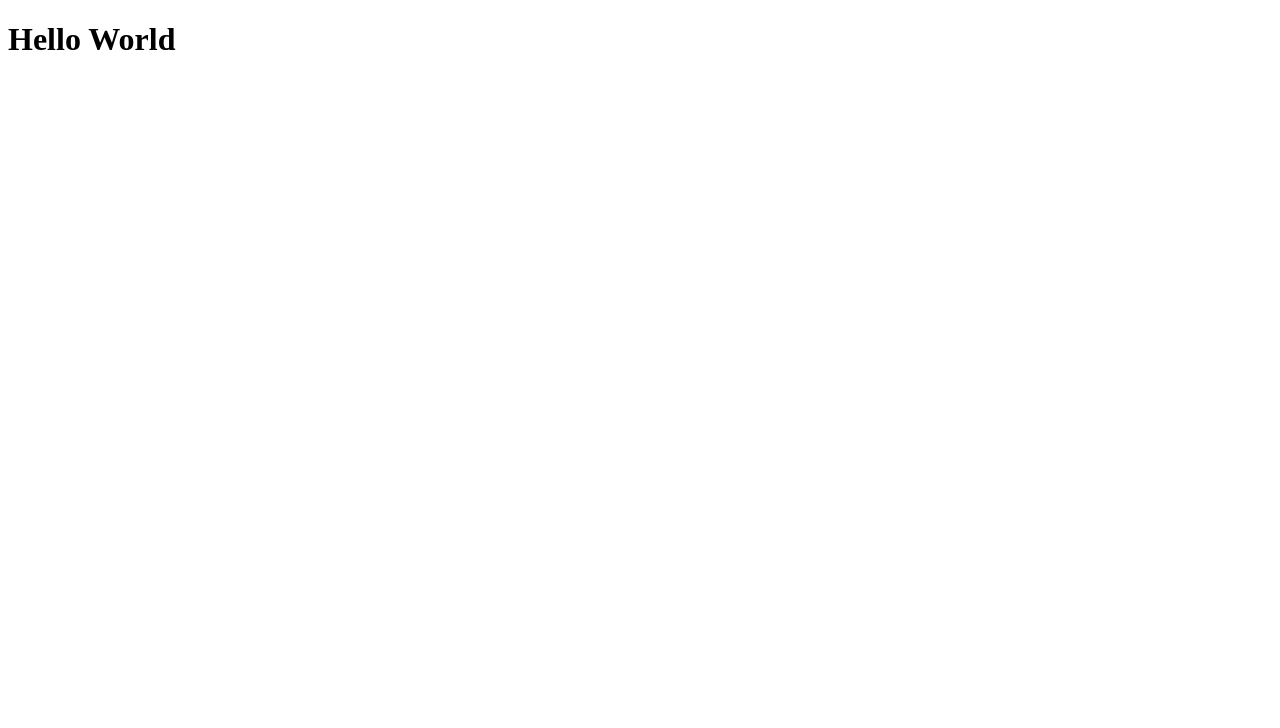
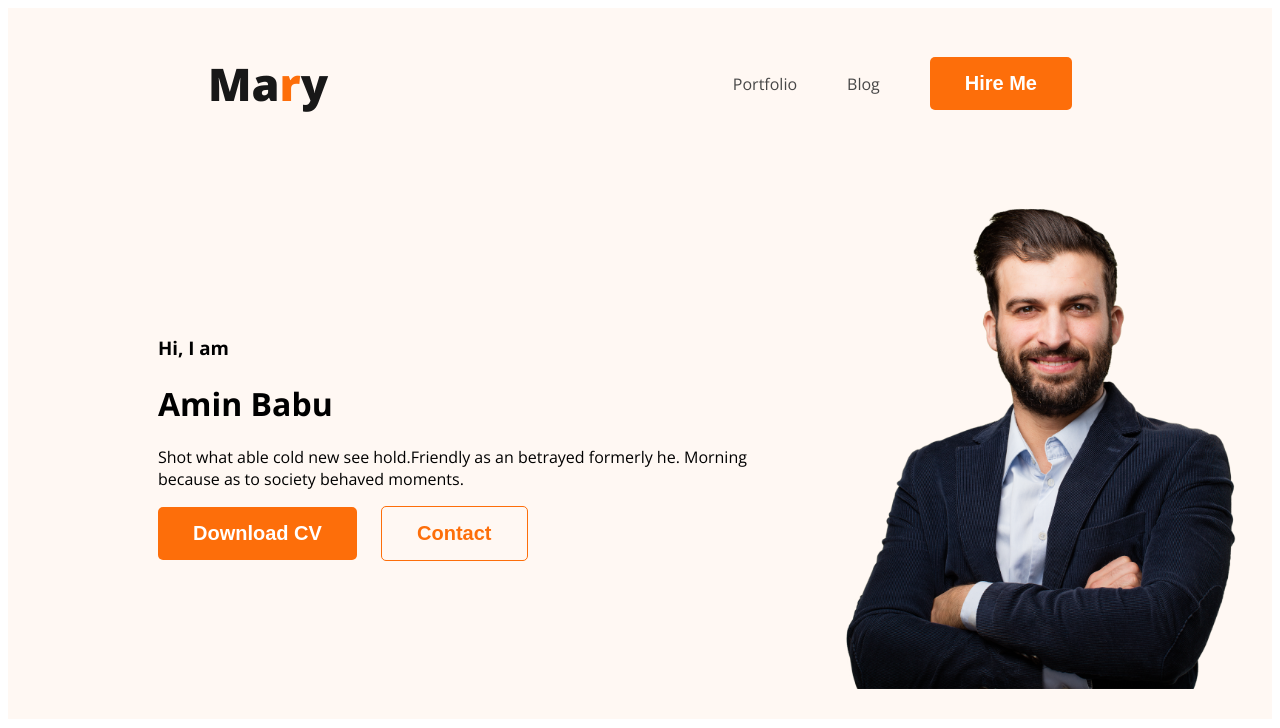
Before and after one commit to amin-babu/web-developer-portfolio, a plain HTML site: page index.html in a window 1280 px wide. Drawn offline with nearby package versions, Linux system fonts and the light colour scheme; a web font is replaced by a local one.

Commit message:
header and navber added

```diff
--- a/index.html
+++ b/index.html
@@ -4,8 +4,33 @@
   <meta charset="UTF-8">
   <meta name="viewport" content="width=device-width, initial-scale=1.0">
   <title>Web Developer | Portfolio</title>
+  <link rel="preconnect" href="https://fonts.googleapis.com">
+  <link rel="preconnect" href="https://fonts.gstatic.com" crossorigin>
+  <link href="https://fonts.googleapis.com/css2?family=Encode+Sans+Expanded:wght@100;200;300;400;500;600;700;800;900&family=Fira+Sans:ital,wght@0,100;0,200;0,300;0,400;0,500;0,600;0,700;0,800;0,900;1,100;1,200;1,300;1,400;1,500;1,600;1,700;1,800;1,900&family=Josefin+Sans:ital,wght@0,600;1,600&family=Kanit:ital,wght@0,100;0,200;0,300;0,400;0,500;0,600;0,700;0,800;0,900;1,100;1,200;1,300;1,400;1,500;1,600;1,700;1,800;1,900&family=Montserrat:ital,wght@0,100..900;1,100..900&family=Noto+Sans+JP:wght@800&family=Noto+Sans+Old+South+Arabian&family=Noto+Sans:ital,wght@0,100..900;1,100..900&family=Nunito+Sans:ital,opsz,wght@0,6..12,200..1000;1,6..12,200..1000&family=Open+Sans:ital,wght@0,300..800;1,300..800&family=Oxygen:wght@300;400;700&family=Raleway:ital,wght@0,100..900;1,100..900&family=Roboto:ital,wght@0,100;0,300;0,400;0,500;0,700;0,900;1,100;1,300;1,400;1,500;1,700;1,900&family=Ubuntu:ital,wght@0,300;0,400;0,500;0,700;1,300;1,400;1,500;1,700&family=Wix+Madefor+Text:ital,wght@0,700;1,700&family=Work+Sans:ital,wght@0,100..900;1,100..900&display=swap" rel="stylesheet">
+  <link rel="stylesheet" href="style.css">
 </head>
 <body>
-  <h1>Hello World</h1>
+  <header class="header">
+    <nav>
+      <h3 class="nav-title">Ma<span class="text-primary">r</span>y</h3>
+      <ul>
+        <li><a href="#">Portfolio</a></li>
+        <li><a href="#">Blog</a></li>
+        <li><button class="btn-primary">Hire Me</button></li>
+      </ul>
+    </nav>
+
+    <div class="banner">
+      <div class="banner-content">
+        <h3 class="banner-greeting">Hi, I am</h3>
+        <h1 class="banner-title">Amin Babu</h1>
+        <p>Shot what able cold new see hold.Friendly as an betrayed formerly he. Morning because as to society behaved moments.</p>
+        <button class="btn-primary">Download CV</button>
+        <button class="contact-btn">Contact</button>
+      </div>
+
+      <img class="profile-img" src="images/hardy.png" alt="">
+    </div>
+  </header>
 </body>
 </html>
--- /dev/null
+++ b/style.css
@@ -0,0 +1,75 @@
+
+body{
+  font-family: "Open Sans", sans-serif;
+}
+
+.text-primary{
+  color: #fd6e0a;
+}
+
+.btn-primary{
+  padding: 15px 35px;
+  background-color: #fd6e0a;
+  border: none;
+  border-radius: 5px;
+  color: white;
+  font-size: 20px;
+  font-weight: 700;
+}
+/* nav related style */
+
+nav{
+  display: flex;
+  justify-content: space-between;
+  padding: 0 200px;
+}
+
+.nav-title{
+  font-size: 45px;
+  font-weight: 800;
+  color: #181818;
+}
+
+nav > ul{
+  display: flex;
+  align-items: center;
+}
+
+nav  li{
+  list-style-type: none;
+  margin-left: 50px;
+}
+
+nav a{
+  text-decoration: none;
+  color: #474747;
+}
+
+/* header styles */
+
+.header{
+  background-color: #fff8f3;
+}
+
+.banner{
+  padding: 30px 30px 30px 150px ;
+  display: flex;
+  justify-content: space-between;
+  align-items: center;
+}
+
+.contact-btn{
+  padding: 15px 35px;
+  font-size: 20px;
+  font-weight: 700;
+  border: none;
+  background-color: transparent;
+  border: 1px solid #fd6e0a;
+  color: #fd6e0a;
+  border-radius: 5px;
+  margin-left: 20px;
+}
+
+.banner .profile-img{
+  height: 500px;
+}
```
